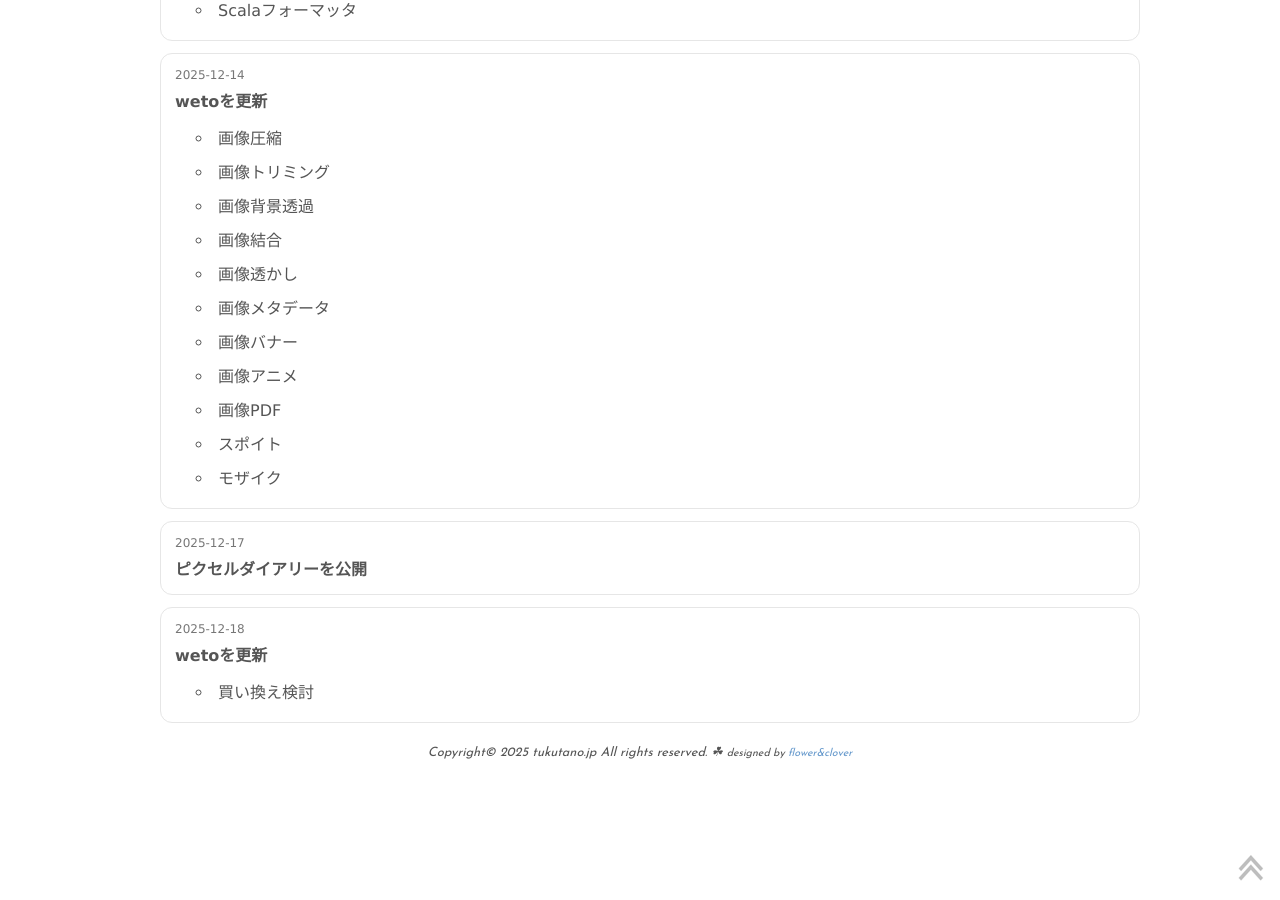
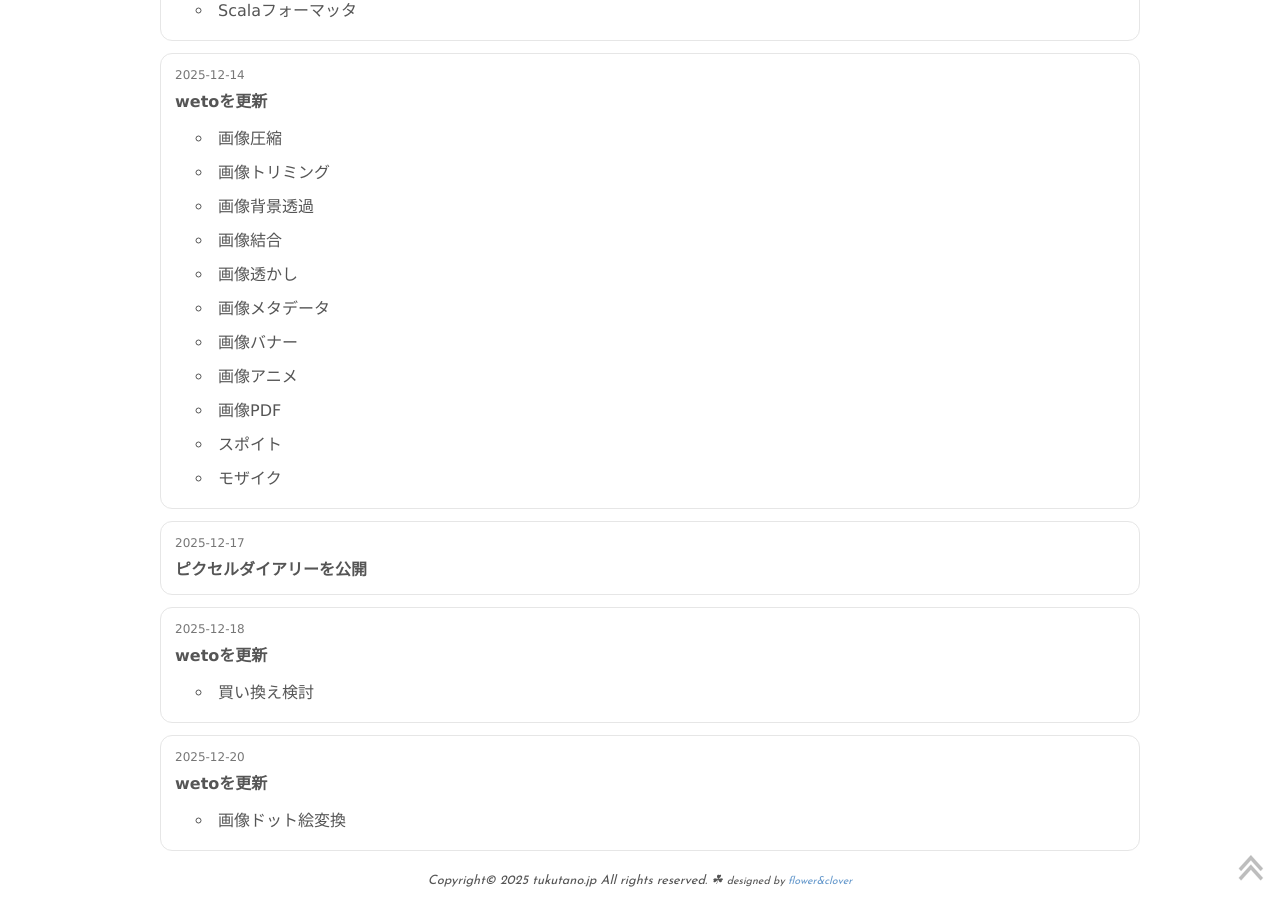
Before and after one commit to tktomaru/profile, a Jekyll site: the page built from docs/info.md, in a window 1280 px wide and 900 px high, scrolled down 1851 px. Built offline with Jekyll 4.4.1, drawn with Linux system fonts in a browser that asks for light colours; nearby versions of some CDN libraries; library files that are not in the unit come from our copies; before the commit the page ends 2623 px from its top, so only the background shows below that.

Commit message:
weto:画像ドット絵変換

```diff
--- a/docs/_data/updates.yml
+++ b/docs/_data/updates.yml
@@ -79,3 +79,8 @@
   title: wetoを更新
   items:
     - 買い換え検討
+
+- date: 2025-12-20
+  title: wetoを更新
+  items:
+    - 画像ドット絵変換
```
